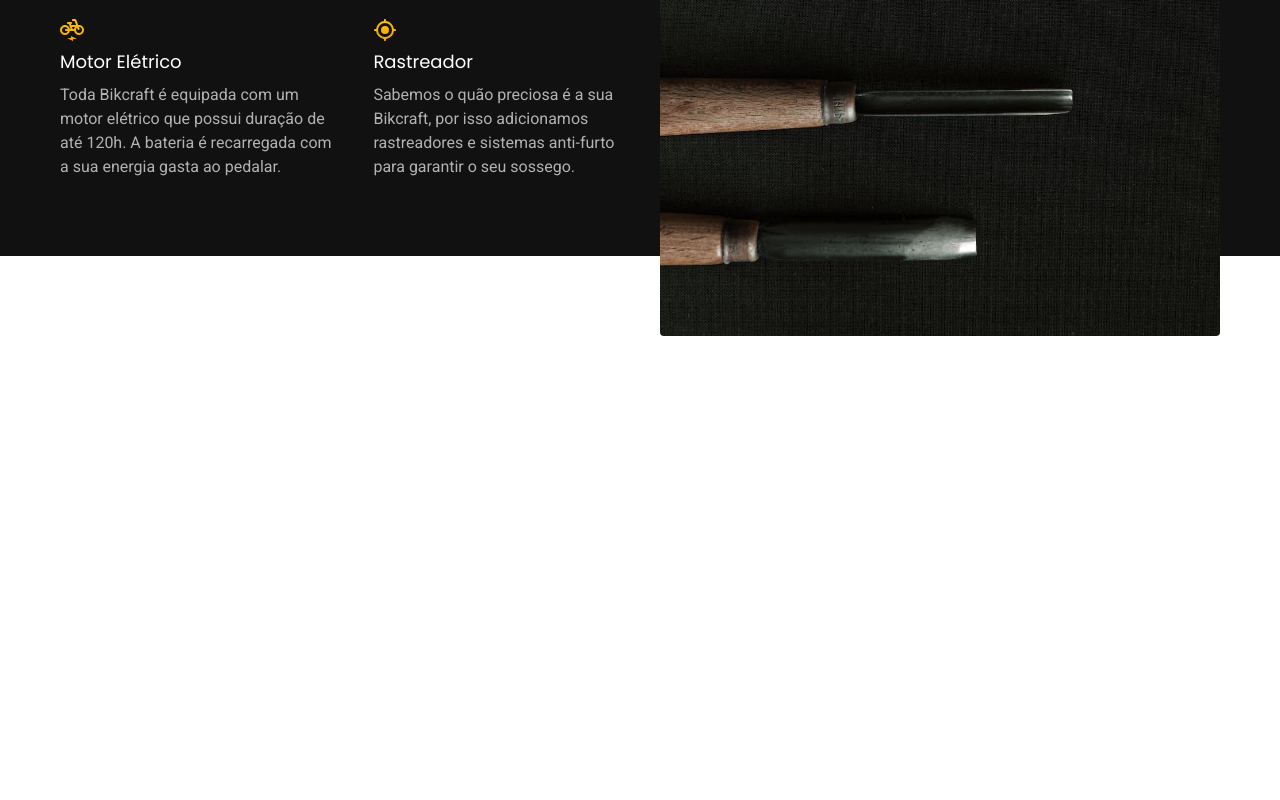
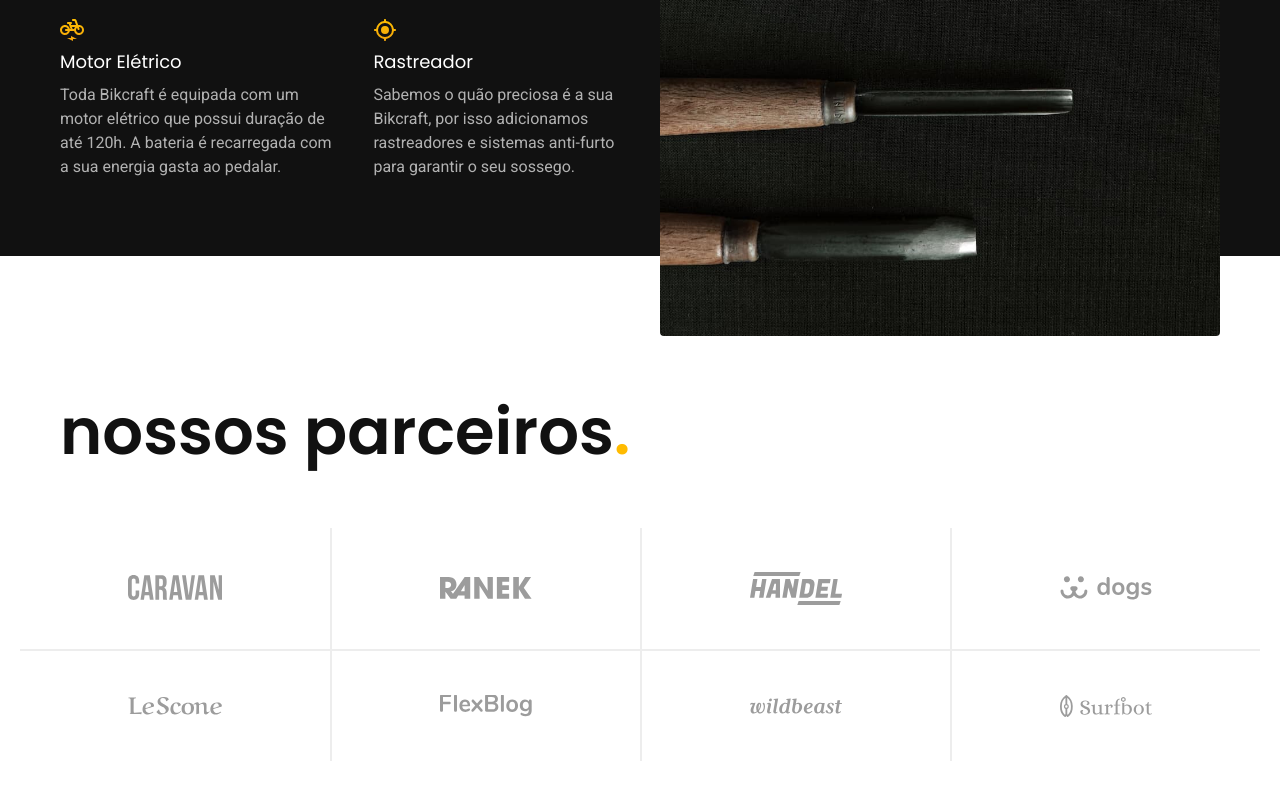
Before and after one commit to LucasMeneses1/Projeto-Bikcraft, a plain HTML site: page index.html in a window 1280 px wide. Shown: the part 2402-3202 px from the top of the page. Drawn offline with Linux system fonts and the light colour scheme.

Commit message:
parceiros concluido

```diff
--- /dev/null
+++ b/css/home/parceiros.css
@@ -0,0 +1,59 @@
+.parceiros {
+  margin-bottom: 120px;
+  max-width: 1400px;
+  margin: 0 auto;
+  padding: 0 20px;
+}
+
+.parceiros h2 {
+  margin-bottom: 60px;
+}
+
+.parceiros-lista {
+  display: grid;
+  grid-template-columns: repeat(4, 1fr);
+}
+
+.parceiro {
+  padding: 44px 108px;
+  border-left: 2px solid var(--cor-2);
+}
+
+.parceiros-lista li {
+  display: flex;
+}
+
+.parceiros-lista img {
+  margin: auto;
+}
+
+.parceiro:first-child,
+.parceiro:nth-child(5) {
+  border-left: none;
+}
+
+.parceiro:nth-child(n + 5) {
+  border-top: 2px solid var(--cor-2);
+}
+
+@media (max-width: 800px) {
+  .parceiros {
+    padding-bottom: 60px;
+  }
+
+  .parceiros h2 {
+    margin-bottom: 20px;
+  }
+
+  .parceiros ul {
+    grid-template-columns: repeat(2, 1fr);
+  }
+
+  .parceiro:nth-child(n + 3) {
+    border-top: 2px solid var(--cor-2);
+  }
+
+  .parceiro:nth-child(odd) {
+    border-left: none;
+  }
+}
--- a/css/home/tecnologia.css
+++ b/css/home/tecnologia.css
@@ -9,7 +9,7 @@
   gap: 40px;
   align-items: end;
   margin-top: 120px;
-  margin-bottom: 120px;
+  margin-bottom: 60px;
 }
 
 .tecnologia-texto {
--- a/css/style.css
+++ b/css/style.css
@@ -6,3 +6,4 @@
 @import "./utilitarios/tipografia.css";
 @import "./home/bicicletas.css";
 @import "./home/tecnologia.css";
+@import "./home/parceiros.css";
--- a/index.html
+++ b/index.html
@@ -45,7 +45,7 @@
     </div>
   </main>
 
-  <section class="bicicletas-bg">
+  <section class="bicicletas-bg" aria-label="Nossas Bicicletas">
     <h2 class="font-1-xxl cor-11 container">escolha a sua<span class="cor-p1">.</span></h2>
     <div class="container-bicicletas bicicletas">
       <div class="bicicleta">
@@ -72,8 +72,8 @@
     </div>
   </section>
 
-  <section class="tecnologia-bg">
-    <div class="container tecnologia">
+  <section class="tecnologia-bg" aria-label="Nossas Tecnologias">
+    <div class=" container tecnologia">
       <div class="tecnologia-texto">
         <p class="font-2-l-b cor-5">Tecnologia Avançada</p>
         <h2 class="font-1-xxl cor-0">você escolhe as suas cores e componentes<span class="cor-p1">.</span></h2>
@@ -98,6 +98,36 @@
     </div>
   </section>
 
+  <section class="parceiros" aria-label="Nossos Parceiros">
+    <h2 class="font-1-xxl cor-11 container">nossos parceiros<span class="cor-p1">.</span></h2>
+    <ul class="parceiros-lista">
+      <li class="parceiro">
+        <img src="./img/parceiros/caravan.svg" alt="Caravan">
+      </li>
+      <li class="parceiro">
+        <img src="./img/parceiros/ranek.svg" alt="Caravan">
+      </li>
+      <li class="parceiro">
+        <img src="./img/parceiros/handel.svg" alt="Caravan">
+      </li>
+      <li class="parceiro">
+        <img src="./img/parceiros/dogs.svg" alt="Caravan">
+      </li>
+      <li class="parceiro">
+        <img src="./img/parceiros/lescone.svg" alt="Caravan">
+      </li>
+      <li class="parceiro">
+        <img src="./img/parceiros/flexblog.svg" alt="Caravan">
+      </li>
+      <li class="parceiro">
+        <img src="./img/parceiros/wildbeast.svg" alt="Caravan">
+      </li>
+      <li class="parceiro">
+        <img src="./img/parceiros/surfbot.svg" alt="Caravan">
+      </li>
+    </ul>
+  </section>
+
 </body>
 
 </html>
```
